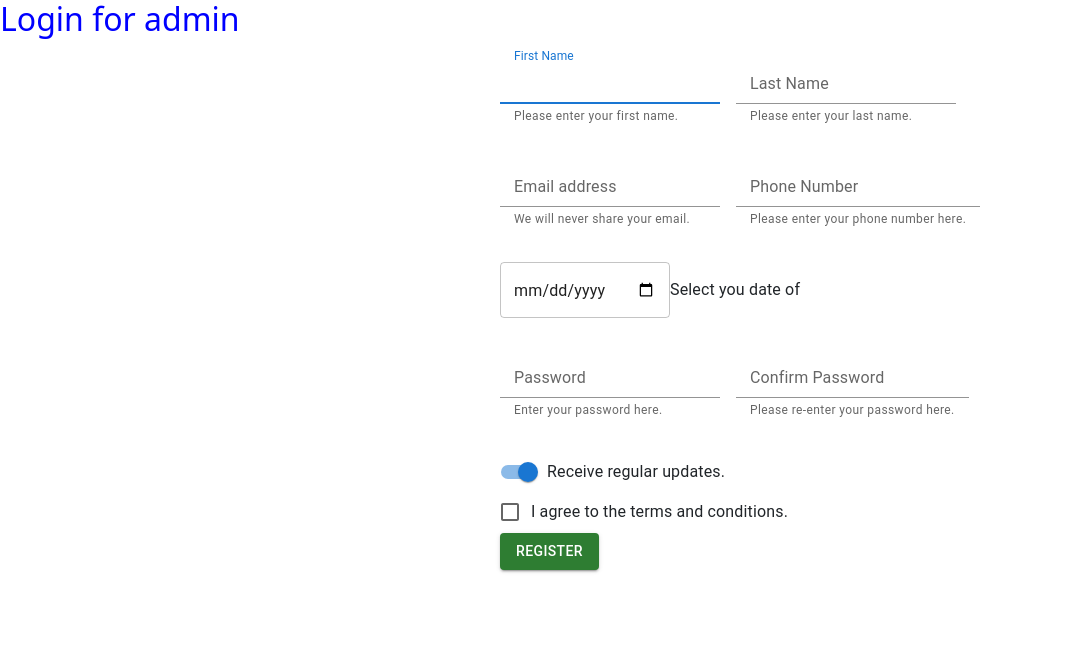
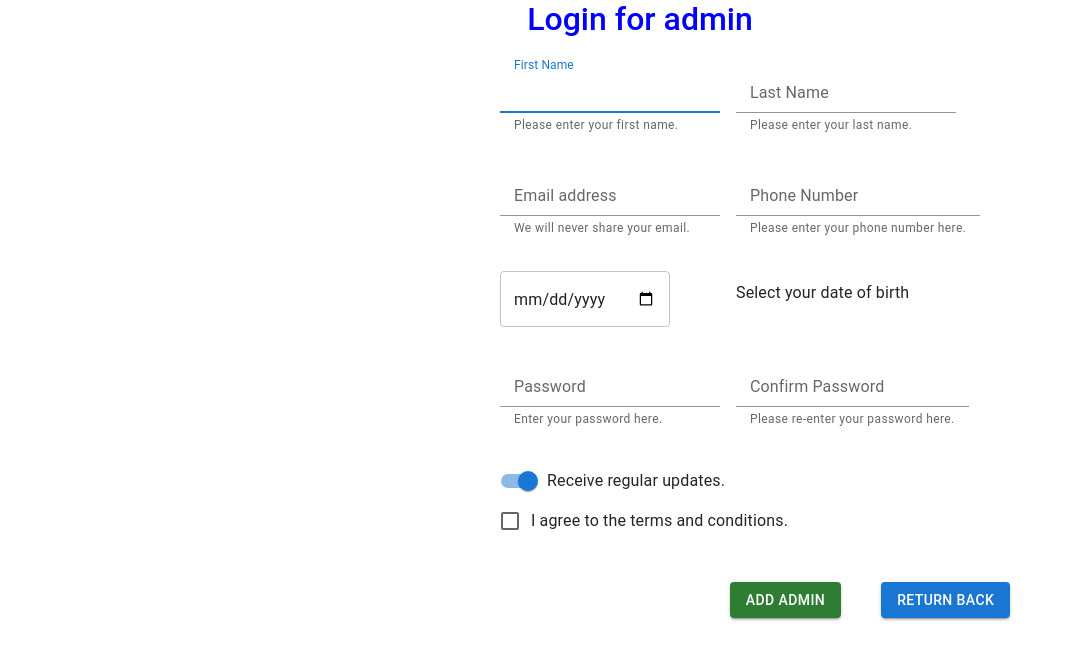
Before and after one commit to Bistec-UOM/test_crudapp, a React (Create React App) app: page /admin in a window 1280 px wide. Shown: the top 660 px of the page, without its empty margins (0-1071 px from the left). Built offline with nearby package versions, Linux system fonts and the light colour scheme.

Commit message:
new changes

```diff
--- a/src/components/Admin.js
+++ b/src/components/Admin.js
@@ -1,6 +1,7 @@
 import React,{ useState } from 'react'
+import { useNavigate } from 'react-router-dom';
 import {
-  Input,  FormControl,  InputLabel,  FormHelperText,  Checkbox,  Switch,  FormControlLabel,    Stack,  Button,  TextField } from "@mui/material";
+  Input,  FormControl,  InputLabel,  FormHelperText,  Checkbox,  Switch,  FormControlLabel,    Stack,  Button,  TextField, Typography } from "@mui/material";
 
 
 export default function Admin() {
@@ -15,12 +16,13 @@ export default function Admin() {
   const [checked, setChecked] = useState(false);
   const [checkedUpdates, setCheckedUpdates] = useState(true);
 
+  const navigate=useNavigate()
 
 
   return (
     <div>
-    <h2 style={{ color: "Blue" }}>Login for admin</h2>
-    <form style={{ paddingTop: "10px", paddingLeft: "500px" }}>
+    <Typography gutterBottom variant='h3' align='center'><h2 style={{ color: "Blue" }}>Login for admin</h2></Typography>
+    <form align='center' style={{ paddingTop: "10px", paddingLeft: "500px" }}>
       <Stack spacing={2} direction="row" sx={{ marginBottom: 4 }}>
         <FormControl>
           <InputLabel htmlFor="fname">First Name</InputLabel>
@@ -47,7 +49,7 @@ export default function Admin() {
         </FormControl>
       </Stack>
       <Stack spacing={2} direction="row" sx={{ marginBottom: 4 }}>
-        <FormControl>
+        <FormControl >
           <InputLabel htmlFor="email">Email address</InputLabel>
           <Input
             id="email"
@@ -59,7 +61,7 @@ export default function Admin() {
             We will never share your email.
           </FormHelperText>
         </FormControl>
-        <FormControl>
+        <FormControl >
           <InputLabel htmlFor="phnNumber">Phone Number</InputLabel>
           <Input
             id="phnNumber"
@@ -81,8 +83,11 @@ export default function Admin() {
               onChange={(e) => setDateOfBirth(e.target.value)}
             ></TextField>
           }
-          label="Select you date of "
-        />
+
+      />
+      <Typography style={{ paddingTop: "10px", paddingLeft: "50px" }}>
+  <p>Select your date of birth</p>
+</Typography>
       </Stack>
       <Stack spacing={2} direction="row" sx={{ marginBottom: 4 }}>
         <FormControl>
@@ -139,8 +144,11 @@ export default function Admin() {
         </FormControl>
       </Stack>
       <Button variant="contained" color="success" type="submit">
-        Register
+        Add admin
       </Button>
+      <Button variant="contained" sx={{margin:5}} onClick={() => navigate('/')}>
+    return back
+  </Button>
     </form>
   </div>
 
```
